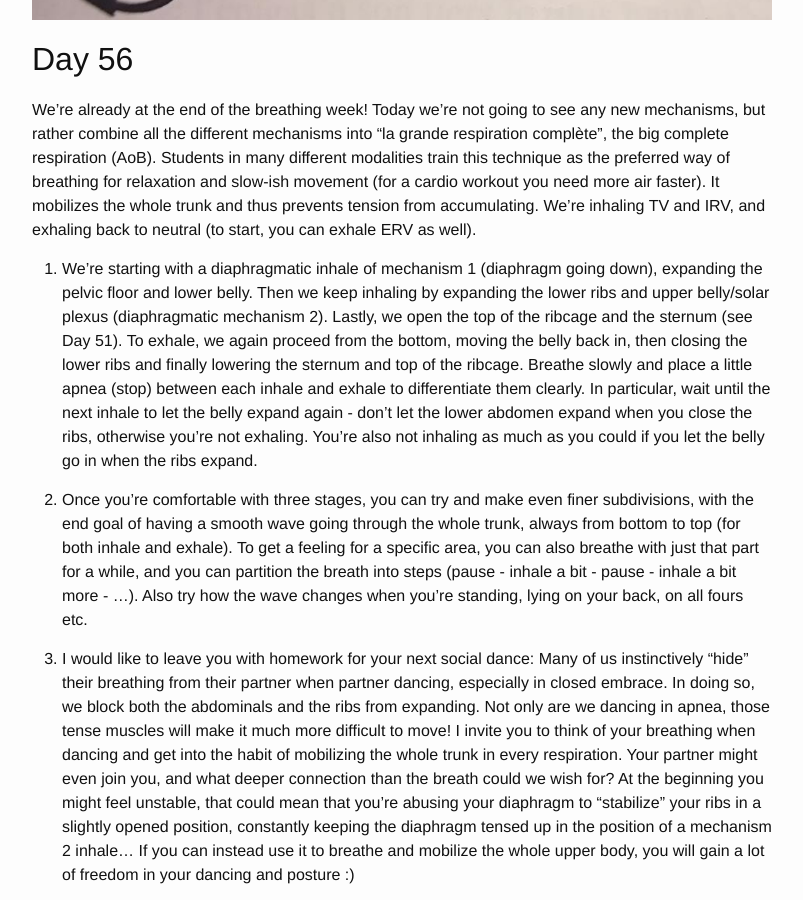
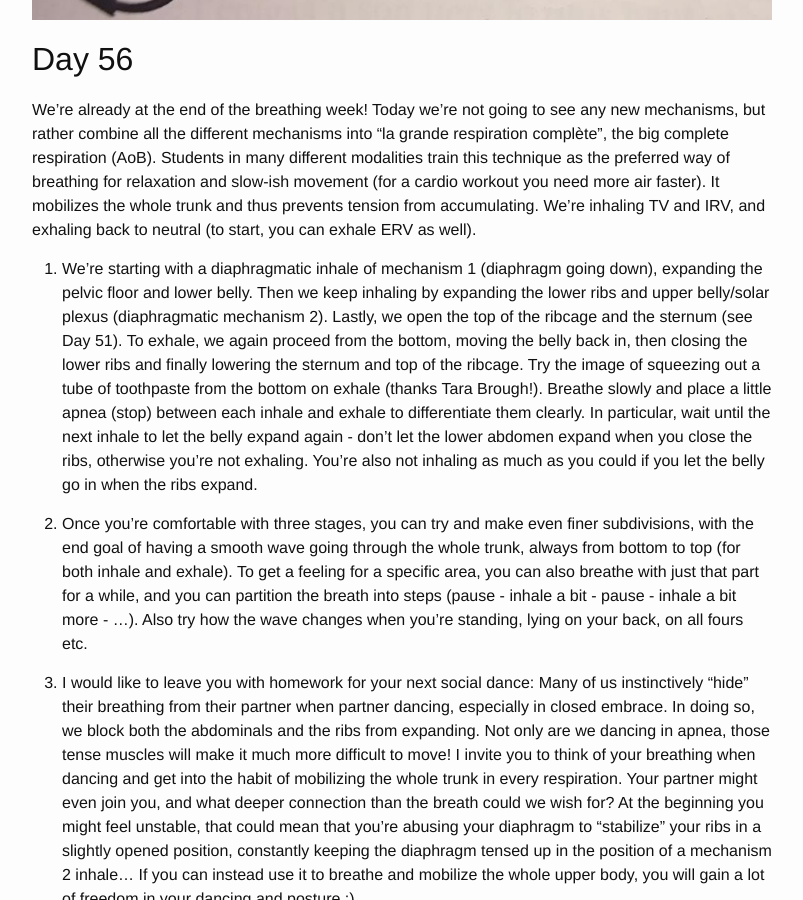
Before and after one commit to gregdyke/gregdyke.github.io, a Jekyll site: the page built from _posts/2016-07-23-100-days-of-franklin-week-8.md, in a window 1280 px wide and 900 px high, scrolled down 11087 px. Shown: the whole window, without its empty margins (238-1041 px from the left). Built offline with Jekyll 4.4.1, drawn with Linux system fonts in a browser that asks for light colours.

Commit message:
Add Tara's toothpaste image

```diff
--- a/_posts/2016-07-23-100-days-of-franklin-week-8.md
+++ b/_posts/2016-07-23-100-days-of-franklin-week-8.md
@@ -116,7 +116,7 @@ Today, we're going to refine our understanding of the diaphragm. In day 52, we'v
 
 We're already at the end of the breathing week! Today we're not going to see any new mechanisms, but rather combine all the different mechanisms into “la grande respiration complète”, the big complete respiration (AoB). Students in many different modalities train this technique as the preferred way of breathing for relaxation and slow-ish movement (for a cardio workout you need more air faster). It mobilizes the whole trunk and thus prevents tension from accumulating. We're inhaling TV and IRV, and exhaling back to neutral (to start, you can exhale ERV as well).
 
-1. We're starting with a diaphragmatic inhale of mechanism 1 (diaphragm going down), expanding the pelvic floor and lower belly. Then we keep inhaling by expanding the lower ribs and upper belly/solar plexus (diaphragmatic mechanism 2). Lastly, we open the top of the ribcage and the sternum (see Day 51). To exhale, we again proceed from the bottom, moving the belly back in, then closing the lower ribs and finally lowering the sternum and top of the ribcage. Breathe slowly and place a little apnea (stop) between each inhale and exhale to differentiate them clearly. In particular, wait until the next inhale to let the belly expand again - don't let the lower abdomen expand when you close the ribs, otherwise you're not exhaling. You're also not inhaling as much as you could if you let the belly go in when the ribs expand.
+1. We're starting with a diaphragmatic inhale of mechanism 1 (diaphragm going down), expanding the pelvic floor and lower belly. Then we keep inhaling by expanding the lower ribs and upper belly/solar plexus (diaphragmatic mechanism 2). Lastly, we open the top of the ribcage and the sternum (see Day 51). To exhale, we again proceed from the bottom, moving the belly back in, then closing the lower ribs and finally lowering the sternum and top of the ribcage. Try the image of squeezing out a tube of toothpaste from the bottom on exhale (thanks Tara Brough!). Breathe slowly and place a little apnea (stop) between each inhale and exhale to differentiate them clearly. In particular, wait until the next inhale to let the belly expand again - don't let the lower abdomen expand when you close the ribs, otherwise you're not exhaling. You're also not inhaling as much as you could if you let the belly go in when the ribs expand.
 
 2. Once you're comfortable with three stages, you can try and make even finer subdivisions, with the end goal of having a smooth wave going through the whole trunk, always from bottom to top (for both inhale and exhale). To get a feeling for a specific area, you can also breathe with just that part for a while, and you can partition the breath into steps (pause - inhale a bit - pause - inhale a bit more - ...). Also try how the wave changes when you're standing, lying on your back, on all fours etc.
 
```
